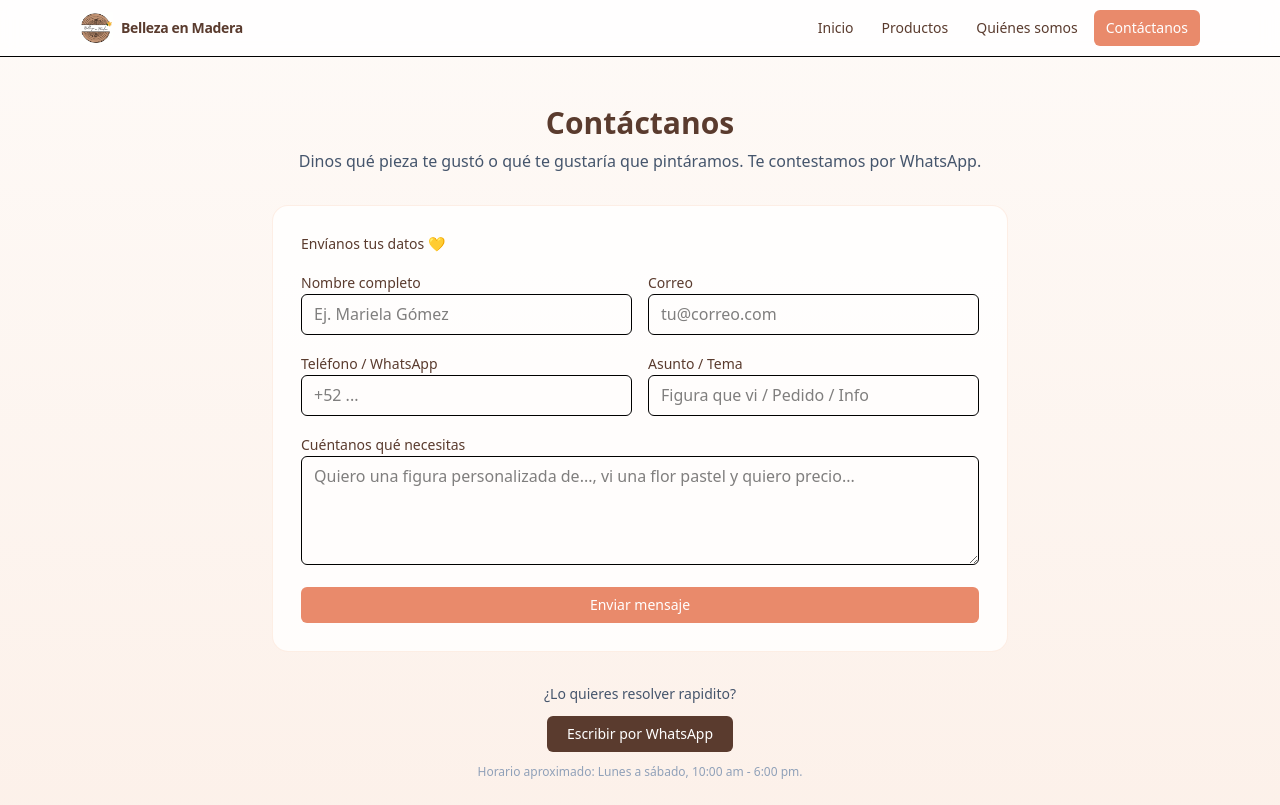
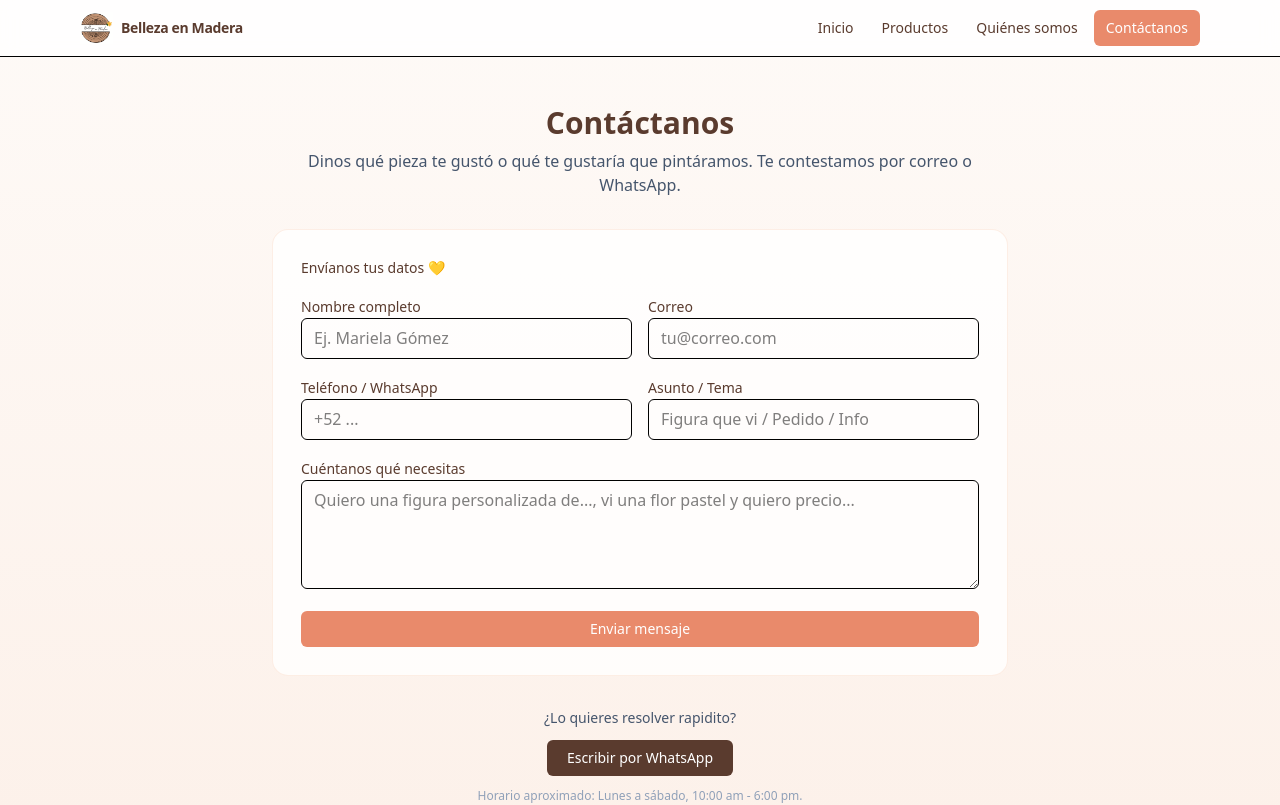
Before and after one commit to LuisMtz15/FigurasMadera, a React (Vite) app: page /contacto in a window 1280 px wide. Shown: the top 805 px of the page. Built offline with nearby package versions, Linux system fonts and the light colour scheme.

Commit message:
Cambios en la UX y forms 3.0

```diff
--- a/index.html
+++ b/index.html
@@ -7,14 +7,14 @@
     <title>Belleza en Madera</title>
   </head>
   <body>
-    <!-- Form oculto para que Netlify detecte todos los campos que usamos en React -->
+    <!-- Formulario oculto para que Netlify lo detecte -->
     <form name="contact" netlify netlify-honeypot="bot-field" hidden>
       <input type="text" name="name" />
       <input type="email" name="email" />
       <input type="tel" name="phone" />
-      <!-- subject fijo para el correo -->
+      <!-- Asunto fijo para Netlify -->
       <input type="hidden" name="subject" value="Formulario Belleza en Madera" />
-      <!-- campo que el usuario llena como tema -->
+      <!-- Campo visible del usuario -->
       <input type="text" name="topic" />
       <textarea name="message"></textarea>
     </form>
--- a/src/pages/Contact.jsx
+++ b/src/pages/Contact.jsx
@@ -18,7 +18,7 @@ export default function Contact() {
     "Hola 👋, vi la página Belleza en Madera y quiero más información."
   )}`;
 
-  // helper para mandar a Netlify
+  // Helper para enviar datos en formato form-urlencoded
   function encode(data) {
     return Object.keys(data)
       .map(
@@ -38,8 +38,8 @@ export default function Contact() {
       name: form.name.value,
       email: form.email.value,
       phone: form.phone.value,
-      subject: "Formulario Belleza en Madera",
-      topic: form.topic.value,
+      subject: "Formulario Belleza en Madera", // fijo
+      topic: form.topic.value, // lo que escribió el usuario en "Asunto / Tema"
       message: form.message.value,
     };
 
@@ -69,11 +69,11 @@ export default function Contact() {
           </h1>
           <p className="text-slate-600">
             Dinos qué pieza te gustó o qué te gustaría que pintáramos. Te
-            contestamos por WhatsApp.
+            contestamos por correo o WhatsApp.
           </p>
         </div>
 
-        {/* card */}
+        {/* card del formulario */}
         <div
           className="rounded-2xl p-6 md:p-7 space-y-4"
           style={{
@@ -85,7 +85,6 @@ export default function Contact() {
             Envíanos tus datos 💛
           </p>
 
-          {/* FORMULARIO NETLIFY pero enviado por JS */}
           <form
             name="contact"
             data-netlify="true"
@@ -93,21 +92,22 @@ export default function Contact() {
             onSubmit={handleSubmit}
             className="space-y-4"
           >
-            {/* esto hace que Netlify detecte el form en el build */}
+            {/* Campo oculto que identifica el formulario */}
             <input type="hidden" name="form-name" value="contact" />
-            {/* este es el subject fijo que queremos que use Netlify */}
             <input
               type="hidden"
               name="subject"
               value="Formulario Belleza en Madera"
             />
-            {/* honeypot */}
+
+            {/* Honeypot (para bots) */}
             <p className="hidden">
               <label>
                 No llenar: <input name="bot-field" />
               </label>
             </p>
 
+            {/* Campos */}
             <div className="grid gap-4 md:grid-cols-2">
               <div className="space-y-1">
                 <label className="text-sm" style={{ color: COLORS.dark }}>
@@ -153,7 +153,7 @@ export default function Contact() {
                 </label>
                 <input
                   type="text"
-                  name="topic" // 👈 ya no subject
+                  name="topic" // 👈 ya no "subject"
                   className="w-full border rounded-md px-3 py-2 text-sm focus:outline-none focus:ring-2 focus:ring-[#FCE7DA]"
                   placeholder="Figura que vi / Pedido / Info"
                 />
@@ -184,7 +184,7 @@ export default function Contact() {
           </form>
         </div>
 
-        {/* whatsapp */}
+        {/* bloque de whatsapp */}
         <div className="text-center space-y-3">
           <p className="text-sm text-slate-600">¿Lo quieres resolver rapidito?</p>
           <a
```
